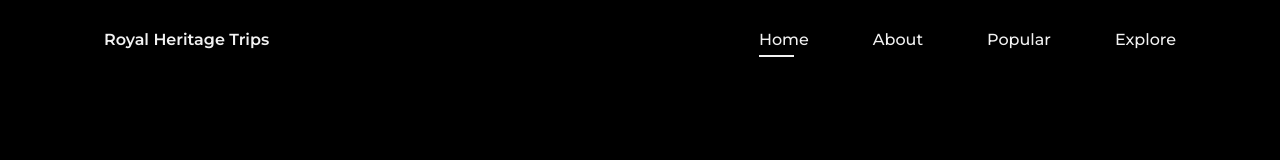
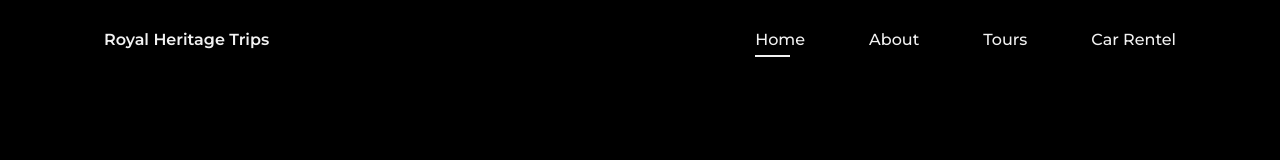
Before and after one commit to whylokesh/royalheritagetrips, a Next.js app: page /components/header in a window 1280 px wide. Shown: the top 160 px of the page. Built offline with nearby package versions, Linux system fonts and the light colour scheme.

Commit message:
routes added

```diff
--- a/app/components/header/page.jsx
+++ b/app/components/header/page.jsx
@@ -44,12 +44,20 @@ const Header = () => {
                             <a href="/#about" className="nav__link">About</a>
                         </li>
 
+                        {/* <li className="nav__item">
+                            <a href="/#popular" className="nav__link">Popular</a>
+                        </li> */}
+
+                        {/* <li className="nav__item">
+                            <a href="/#explore" className="nav__link">Explore</a>
+                        </li> */}
+
                         <li className="nav__item">
-                            <a href="/#popular" className="nav__link">Popular</a>
+                            <a href="/tour-main" className="nav__link">Tours</a>
                         </li>
 
                         <li className="nav__item">
-                            <a href="/#explore" className="nav__link">Explore</a>
+                            <a href="/car-rental" className="nav__link">Car Rentel</a>
                         </li>
                     </ul>
 
```
